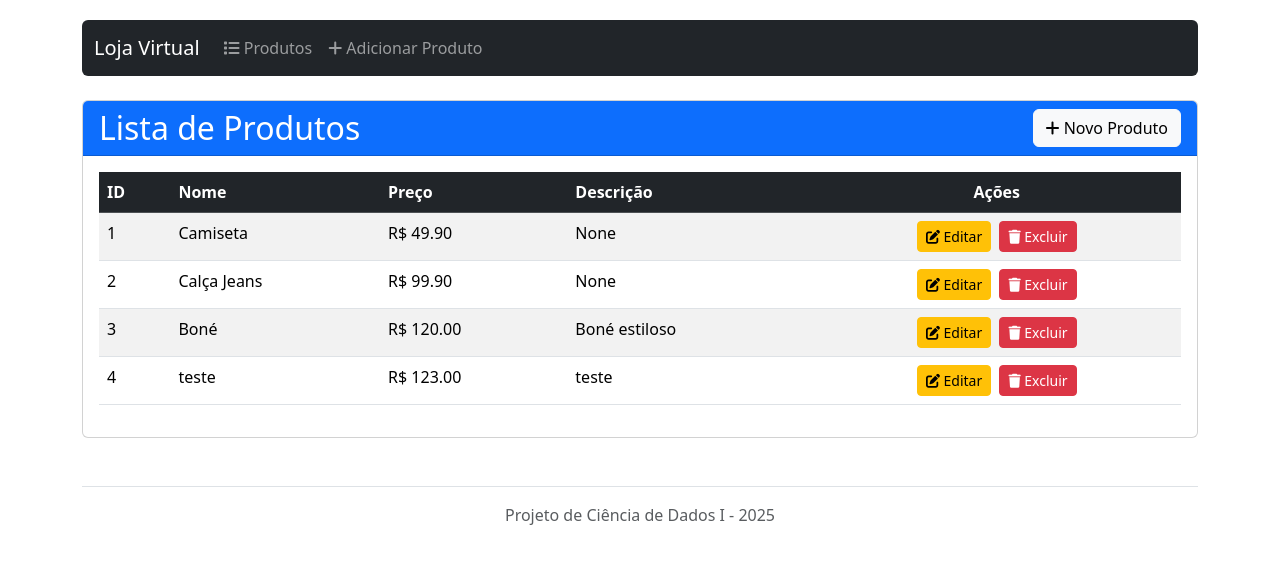
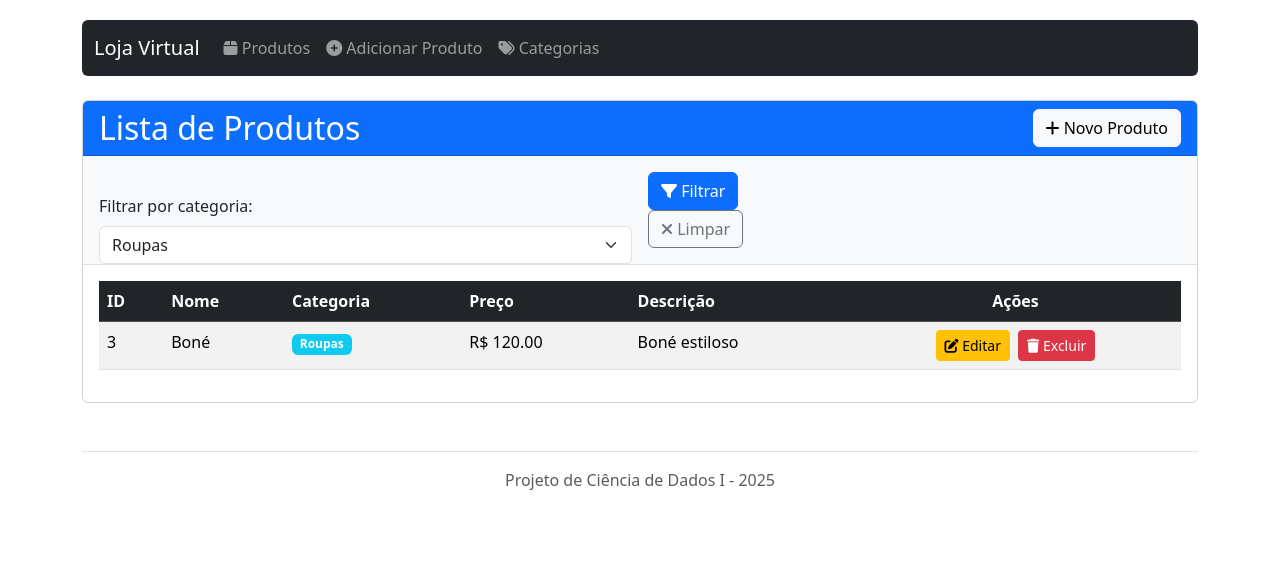
Before and after one commit to lufe70/projeto_flask, a Flask app: page /?categoria=1 in a window 1280 px wide. Shown: the top 564 px of the page. Run offline with Flask 3, Linux system fonts and the light colour scheme.

Commit message:
Fase 3 - 1 e 2

```diff
--- a/app.py
+++ b/app.py
@@ -10,12 +10,26 @@
 db = SQLAlchemy(app)
 migrate = Migrate(app, db)
 
-# Modelo básico com campo de descrição
+# Modelo de Categoria
+class Categoria(db.Model):
+    id = db.Column(db.Integer, primary_key=True)
+    nome = db.Column(db.String(50), nullable=False, unique=True)
+
+    # Relacionamento com produtos (um para muitos)
+    produtos = db.relationship('Produto', backref='categoria', lazy=True)
+
+    def __repr__(self):
+        return f'<Categoria {self.nome}>'
+
+# Modelo de Produto com relacionamento com categoria
 class Produto(db.Model):
     id = db.Column(db.Integer, primary_key=True)
     nome = db.Column(db.String(100), nullable=False)
     preco = db.Column(db.Float, nullable=False)
     descricao = db.Column(db.Text, nullable=True)
+
+    # Chave estrangeira para Categoria
+    categoria_id = db.Column(db.Integer, db.ForeignKey('categoria.id', name='fk_produto_categoria'), nullable=True)
 
     def __repr__(self):
         return f'<Produto {self.nome}>'
@@ -23,17 +37,51 @@
 # Rota principal - lista produtos
 @app.route('/')
 def listar_produtos():
-    produtos = Produto.query.all()
-    return render_template('listar.html', produtos=produtos)
+    # Opção de filtragem por categoria
+    categoria_id = request.args.get('categoria', None)
+
+    # Consulta base
+    query = Produto.query
+
+    # Aplicar filtro por categoria se solicitado
+    if categoria_id:
+        try:
+            categoria_id = int(categoria_id)
+            query = query.filter_by(categoria_id=categoria_id)
+        except ValueError:
+            # Ignora o filtro se o ID não for um número válido
+            pass
+
+    # Obter produtos e categorias para a view
+    produtos = query.all()
+    categorias = Categoria.query.order_by(Categoria.nome).all()
+
+    return render_template('listar.html',
+                          produtos=produtos,
+                          categorias=categorias,
+                          categoria_filtro=categoria_id)
 
 # Rota para adicionar produto
 @app.route('/adicionar', methods=['GET', 'POST'])
 def adicionar_produto():
+    # Obter todas as categorias para o select do formulário
+    categorias = Categoria.query.order_by(Categoria.nome).all()
+
     if request.method == 'POST':
         # Extrair os dados do formulário
         nome = request.form.get('nome', '').strip()
         preco_str = request.form.get('preco', '').strip()
         descricao = request.form.get('descricao', '').strip()
+        categoria_id = request.form.get('categoria_id', None)
+
+        # Converter categoria_id para None se vazio ou para inteiro
+        if categoria_id:
+            try:
+                categoria_id = int(categoria_id)
+            except ValueError:
+                categoria_id = None
+        else:
+            categoria_id = None
 
         # Validação de formulário
         errors = []
@@ -59,33 +107,52 @@
         if len(descricao) > 500:
             errors.append('A descrição não pode ter mais de 500 caracteres.')
 
+        # Verificar se a categoria existe se um ID foi fornecido
+        if categoria_id:
+            categoria = Categoria.query.get(categoria_id)
+            if not categoria:
+                errors.append('A categoria selecionada não existe.')
+
         # Se houver erros, mostre-os e volte ao formulário
         if errors:
             for error in errors:
                 flash(error, 'danger')
             # Retorna ao formulário com os dados preenchidos para correção
-            return render_template('adicionar.html', produto={'nome': nome, 'preco': preco_str, 'descricao': descricao})
+            return render_template('adicionar.html',
+                                  produto={'nome': nome, 'preco': preco_str, 'descricao': descricao, 'categoria_id': categoria_id},
+                                  categorias=categorias)
 
         # Se não houver erros, prossegue com a adição ao banco
-        novo_produto = Produto(nome=nome, preco=preco, descricao=descricao)
+        novo_produto = Produto(nome=nome, preco=preco, descricao=descricao, categoria_id=categoria_id)
         db.session.add(novo_produto)
         db.session.commit()
 
         flash('Produto adicionado com sucesso!', 'success')
         return redirect(url_for('listar_produtos'))
 
-    return render_template('adicionar.html')
+    return render_template('adicionar.html', categorias=categorias)
 
 # Nova rota para editar produto
 @app.route('/editar/<int:id>', methods=['GET', 'POST'])
 def editar_produto(id):
     produto = Produto.query.get_or_404(id)
+    categorias = Categoria.query.order_by(Categoria.nome).all()
 
     if request.method == 'POST':
         # Extrair os dados do formulário
         nome = request.form.get('nome', '').strip()
         preco_str = request.form.get('preco', '').strip()
         descricao = request.form.get('descricao', '').strip()
+        categoria_id = request.form.get('categoria_id', None)
+
+        # Converter categoria_id para None se vazio ou para inteiro
+        if categoria_id:
+            try:
+                categoria_id = int(categoria_id)
+            except ValueError:
+                categoria_id = None
+        else:
+            categoria_id = None
 
         # Validação de formulário
         errors = []
@@ -111,6 +178,12 @@
         if len(descricao) > 500:
             errors.append('A descrição não pode ter mais de 500 caracteres.')
 
+        # Verificar se a categoria existe se um ID foi fornecido
+        if categoria_id:
+            categoria = Categoria.query.get(categoria_id)
+            if not categoria:
+                errors.append('A categoria selecionada não existe.')
+
         # Se houver erros, mostre-os e volte ao formulário
         if errors:
             for error in errors:
@@ -120,20 +193,22 @@
                 'id': produto.id,
                 'nome': nome,
                 'preco': preco_str,
-                'descricao': descricao
+                'descricao': descricao,
+                'categoria_id': categoria_id
             }
-            return render_template('editar.html', produto=produto_form)
+            return render_template('editar.html', produto=produto_form, categorias=categorias)
 
         # Se não houver erros, atualiza os dados
         produto.nome = nome
         produto.preco = float(preco_str)
         produto.descricao = descricao
+        produto.categoria_id = categoria_id
 
         db.session.commit()
         flash('Produto atualizado com sucesso!', 'success')
         return redirect(url_for('listar_produtos'))
 
-    return render_template('editar.html', produto=produto)
+    return render_template('editar.html', produto=produto, categorias=categorias)
 
 # Nova rota para excluir produto
 @app.route('/excluir/<int:id>', methods=['POST'])
@@ -152,18 +227,132 @@
 
     return redirect(url_for('listar_produtos'))
 
+# Rotas para gerenciar categorias
+@app.route('/categorias')
+def listar_categorias():
+    categorias = Categoria.query.all()
+    return render_template('categorias/listar.html', categorias=categorias)
+
+@app.route('/categorias/adicionar', methods=['GET', 'POST'])
+def adicionar_categoria():
+    if request.method == 'POST':
+        nome = request.form.get('nome', '').strip()
+
+        # Validação
+        errors = []
+        if not nome:
+            errors.append('O nome da categoria é obrigatório.')
+        elif len(nome) < 2:
+            errors.append('O nome da categoria deve ter pelo menos 2 caracteres.')
+        elif len(nome) > 50:
+            errors.append('O nome da categoria não pode ter mais de 50 caracteres.')
+
+        # Verificar se já existe categoria com este nome
+        categoria_existente = Categoria.query.filter(Categoria.nome.ilike(nome)).first()
+        if categoria_existente:
+            errors.append(f'Já existe uma categoria com o nome "{nome}".')
+
+        if errors:
+            for error in errors:
+                flash(error, 'danger')
+            return render_template('categorias/adicionar.html', categoria={'nome': nome})
+
+        # Adicionar categoria
+        nova_categoria = Categoria(nome=nome)
+        db.session.add(nova_categoria)
+        db.session.commit()
+
+        flash(f'Categoria "{nome}" adicionada com sucesso!', 'success')
+        return redirect(url_for('listar_categorias'))
+
+    return render_template('categorias/adicionar.html')
+
+@app.route('/categorias/editar/<int:id>', methods=['GET', 'POST'])
+def editar_categoria(id):
+    categoria = Categoria.query.get_or_404(id)
+
+    if request.method == 'POST':
+        nome = request.form.get('nome', '').strip()
+
+        # Validação
+        errors = []
+        if not nome:
+            errors.append('O nome da categoria é obrigatório.')
+        elif len(nome) < 2:
+            errors.append('O nome da categoria deve ter pelo menos 2 caracteres.')
+        elif len(nome) > 50:
+            errors.append('O nome da categoria não pode ter mais de 50 caracteres.')
+
+        # Verificar se já existe outra categoria com este nome
+        categoria_existente = Categoria.query.filter(Categoria.nome.ilike(nome), Categoria.id != id).first()
+        if categoria_existente:
+            errors.append(f'Já existe uma categoria com o nome "{nome}".')
+
+        if errors:
+            for error in errors:
+                flash(error, 'danger')
+            return render_template('categorias/editar.html', categoria={'id': id, 'nome': nome})
+
+        # Atualizar categoria
+        categoria.nome = nome
+        db.session.commit()
+
+        flash(f'Categoria "{nome}" atualizada com sucesso!', 'success')
+        return redirect(url_for('listar_categorias'))
+
+    return render_template('categorias/editar.html', categoria=categoria)
+
+@app.route('/categorias/excluir/<int:id>', methods=['POST'])
+def excluir_categoria(id):
+    categoria = Categoria.query.get_or_404(id)
+
+    # Verificar se existem produtos nesta categoria
+    if categoria.produtos:
+        flash(f'Não é possível excluir a categoria "{categoria.nome}" pois ela possui produtos vinculados.', 'danger')
+        return redirect(url_for('listar_categorias'))
+
+    try:
+        nome_categoria = categoria.nome
+        db.session.delete(categoria)
+        db.session.commit()
+        flash(f'Categoria "{nome_categoria}" excluída com sucesso!', 'success')
+    except Exception as e:
+        db.session.rollback()
+        flash(f'Erro ao excluir a categoria: {str(e)}', 'danger')
+
+    return redirect(url_for('listar_categorias'))
+
 # Criar tabelas e inserir dados de exemplo
 with app.app_context():
     db.create_all()
 
+    # Adicionar categorias de exemplo se o banco estiver vazio
+    # if Categoria.query.count() == 0:
+    #     categorias_exemplo = [
+    #         Categoria(nome='Roupas'),
+    #         Categoria(nome='Calçados'),
+    #         Categoria(nome='Acessórios'),
+    #         Categoria(nome='Eletrônicos')
+    #     ]
+    #     db.session.add_all(categorias_exemplo)
+    #     db.session.commit()
+
     # Adicionar produtos de exemplo se o banco estiver vazio
-    if Produto.query.count() == 0:
-        produtos_exemplo = [
-            Produto(nome='Camiseta', preco=49.90, descricao='Camiseta 100% algodão, tamanho M'),
-            Produto(nome='Calça Jeans', preco=99.90, descricao='Calça jeans azul, estilo casual, tamanho 42')
-        ]
-        db.session.add_all(produtos_exemplo)
-        db.session.commit()
+    # if Produto.query.count() == 0:
+    #     # Obter categorias
+    #     categoria_roupas = Categoria.query.filter_by(nome='Roupas').first()
+    #     categoria_acessorios = Categoria.query.filter_by(nome='Acessórios').first()
+
+    #     produtos_exemplo = [
+    #         Produto(nome='Camiseta', preco=49.90, descricao='Camiseta 100% algodão, tamanho M',
+    #                categoria_id=categoria_roupas.id if categoria_roupas else None),
+    #         Produto(nome='Calça Jeans', preco=99.90, descricao='Calça jeans azul, estilo casual, tamanho 42',
+    #                categoria_id=categoria_roupas.id if categoria_roupas else None),
+    #         Produto(nome='Relógio', preco=199.90, descricao='Relógio esportivo à prova d\'água',
+    #                categoria_id=categoria_acessorios.id if categoria_acessorios else None)
+    #     ]
+    #     db.session.add_all(produtos_exemplo)
+    #     db.session.commit()
 
 if __name__ == '__main__':
     app.run(debug=True)
--- a/templates/base.html
+++ b/templates/base.html
@@ -48,12 +48,17 @@
                         <ul class="navbar-nav">
                             <li class="nav-item">
                                 <a class="nav-link" href="{{ url_for('listar_produtos') }}">
-                                    <i class="fas fa-list"></i> Produtos
+                                    <i class="fas fa-box"></i> Produtos
                                 </a>
                             </li>
                             <li class="nav-item">
                                 <a class="nav-link" href="{{ url_for('adicionar_produto') }}">
-                                    <i class="fas fa-plus"></i> Adicionar Produto
+                                    <i class="fas fa-plus-circle"></i> Adicionar Produto
+                                </a>
+                            </li>
+                            <li class="nav-item">
+                                <a class="nav-link" href="{{ url_for('listar_categorias') }}">
+                                    <i class="fas fa-tags"></i> Categorias
                                 </a>
                             </li>
                         </ul>
--- a/templates/listar.html
+++ b/templates/listar.html
@@ -10,6 +10,34 @@
             <i class="fas fa-plus"></i> Novo Produto
         </a>
     </div>
+
+    <!-- Filtro por categoria -->
+    <div class="card-body bg-light border-bottom pb-0">
+        <form method="get" class="row g-3 align-items-end">
+            <div class="col-md-6">
+                <label for="categoria" class="form-label">Filtrar por categoria:</label>
+                <select name="categoria" id="categoria" class="form-select">
+                    <option value="">-- Todas as Categorias --</option>
+                    {% for categoria in categorias %}
+                        <option value="{{ categoria.id }}" {% if categoria_filtro == categoria.id %}selected{% endif %}>
+                            {{ categoria.nome }}
+                        </option>
+                    {% endfor %}
+                </select>
+            </div>
+            <div class="col-md-2 mb-3">
+                <button type="submit" class="btn btn-primary">
+                    <i class="fas fa-filter"></i> Filtrar
+                </button>
+                {% if categoria_filtro %}
+                    <a href="{{ url_for('listar_produtos') }}" class="btn btn-outline-secondary">
+                        <i class="fas fa-times"></i> Limpar
+                    </a>
+                {% endif %}
+            </div>
+        </form>
+    </div>
+
     <div class="card-body">
         {% if produtos %}
             <div class="table-responsive">
@@ -18,6 +46,7 @@
                         <tr>
                             <th>ID</th>
                             <th>Nome</th>
+                            <th>Categoria</th>
                             <th>Preço</th>
                             <th>Descrição</th>
                             <th class="text-center">Ações</th>
@@ -28,6 +57,13 @@
                         <tr>
                             <td>{{ produto.id }}</td>
                             <td>{{ produto.nome }}</td>
+                            <td>
+                                {% if produto.categoria %}
+                                    <span class="badge bg-info">{{ produto.categoria.nome }}</span>
+                                {% else %}
+                                    <span class="badge bg-secondary">Sem categoria</span>
+                                {% endif %}
+                            </td>
                             <td>R$ {{ "%.2f"|format(produto.preco) }}</td>
                             <td>{{ produto.descricao }}</td>
                             <td class="text-center">
```
Also changed, not shown: migrations/versions/15a87dcc035e_adicionar_modelo_categoria.py (added, +34 -0 lines), templates/adicionar.html (+14 -0 lines), templates/categorias/adicionar.html (added, +31 -0 lines), templates/categorias/editar.html (added, +38 -0 lines), templates/categorias/listar.html (added, +93 -0 lines), templates/editar.html (+14 -0 lines), instance/produtos.db.
